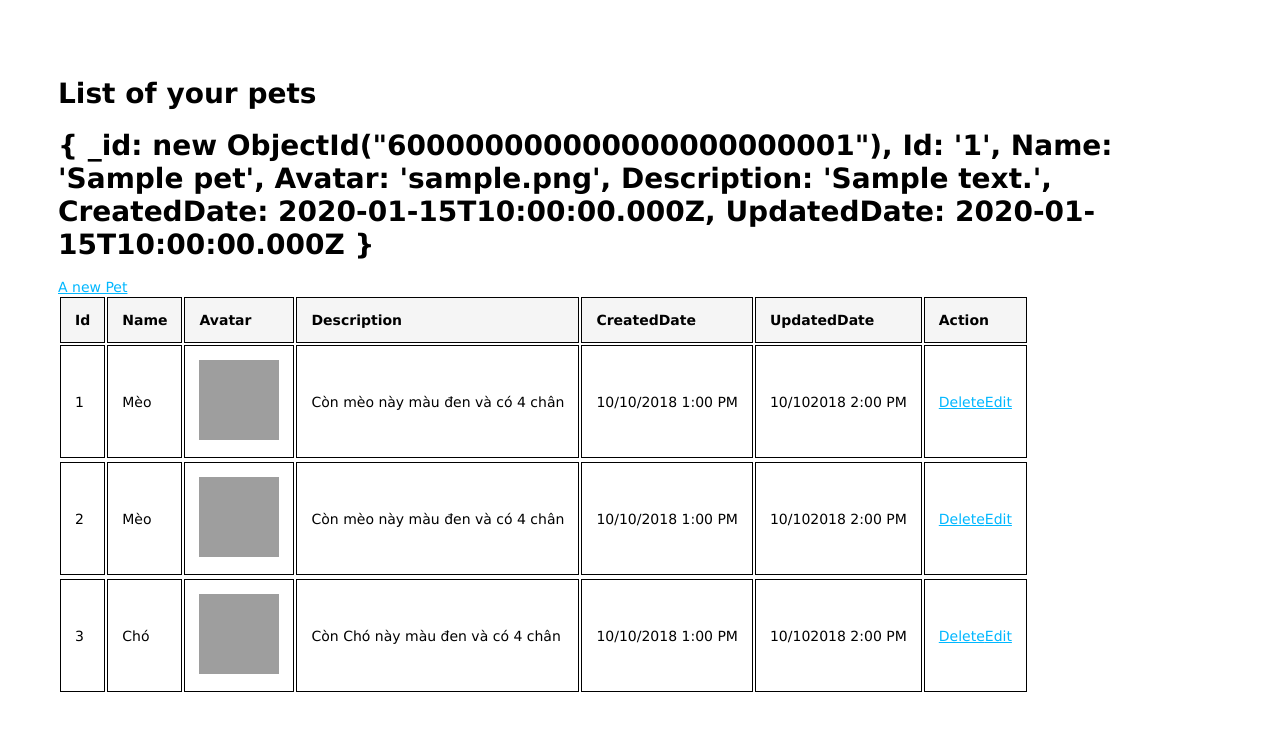
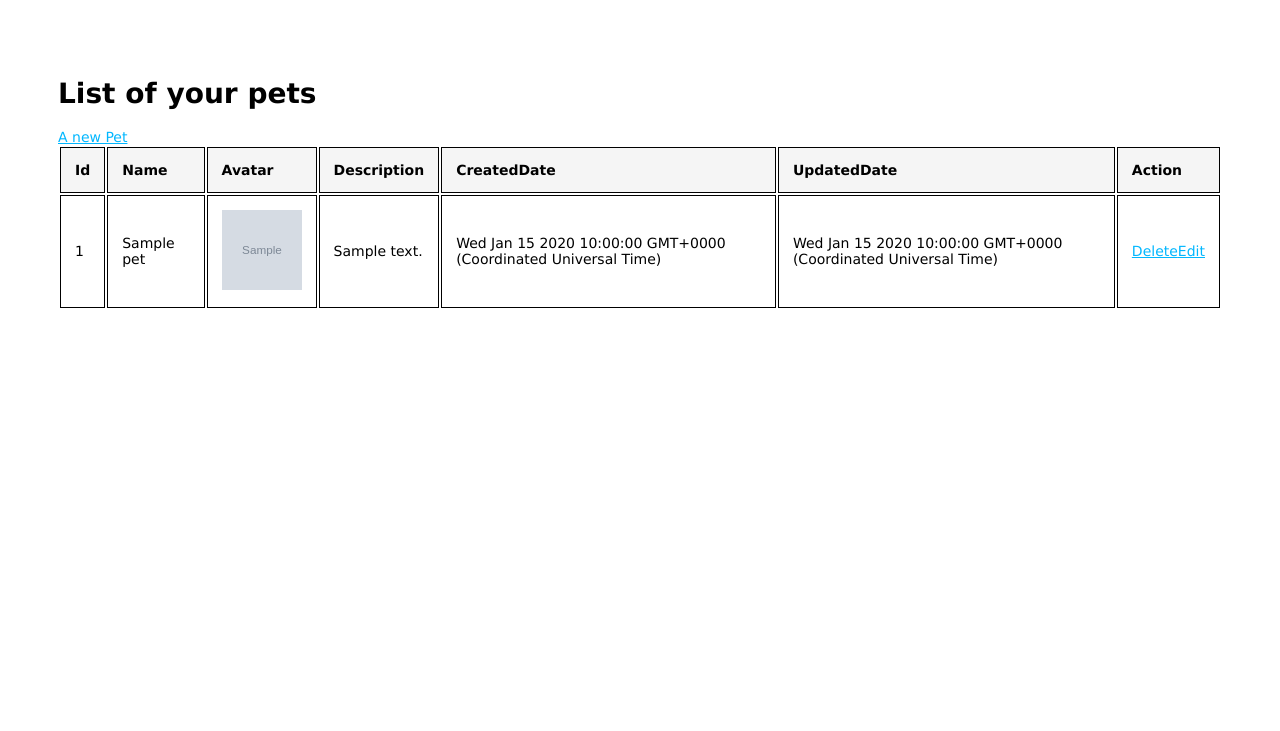
Before and after one commit to Congtrinh097/nodejs-training, a Node server app: page /pets/list in a window 1280 px wide. Shown: the top 731 px of the page. Run offline with Node 20, Linux system fonts and the light colour scheme; tables that the repository leaves empty hold one stand-in row (values such as "Sample post"); grey boxes marked "Sample" are stand-in pictures; some libraries are stand-ins or nearby versions; grey boxes are pictures that could not be loaded.

Commit message:
Complete function List pet

```diff
--- a/BaiTap-Njx03/views/list.pug
+++ b/BaiTap-Njx03/views/list.pug
@@ -4,7 +4,6 @@ extends layout
 block content
   script(src='/javascripts/app.js')
   h1= title
-  h1= pets
   a(type="button" href="/pets/add") A new Pet
   table
     tr
@@ -15,39 +14,16 @@ block content
       th CreatedDate
       th UpdatedDate
       th Action
-    tr
-      td 1
-      td Mèo
-      td
-        img.image(src='https://znews-photo-td.zadn.vn/w660/Uploaded/znguhv/2017_10_11/zing_con_meo_hong_kong.jpg' width="80" height="80" alt="Image of Pets")
-      td Còn mèo này màu đen và có 4 chân
-      td 10/10/2018 1:00 PM
-      td 10/102018  2:00 PM
-      td
-         a(href="/" onClick="deletePet()") Delete
-         a(href="/edit") Edit
-    tr
-    tr
-      td 2
-      td Mèo
-      td
-        img.image(src='https://znews-photo-td.zadn.vn/w660/Uploaded/znguhv/2017_10_11/zing_con_meo_hong_kong.jpg' width="80" height="80" alt="Image of Pets")
-      td Còn mèo này màu đen và có 4 chân
-      td 10/10/2018 1:00 PM
-      td 10/102018  2:00 PM
-      td
-        a(href="/" onClick="deletePet()") Delete
-        a(href="/edit") Edit
-    tr
-    tr
-      td 3
-      td Chó
-      td
-        img.image(src='https://znews-photo-td.zadn.vn/w660/Uploaded/znguhv/2017_10_11/zing_con_meo_hong_kong.jpg' width="80" height="80" alt="Image of Pets")
-      td Còn Chó này màu đen và có 4 chân
-      td 10/10/2018 1:00 PM
-      td 10/102018  2:00 PM
-      td
-        a(href="/" onClick="deletePet()") Delete
-        a(href="/edit") Edit
-    tr
+    each value in pets
+      tr
+        td= value.Id
+        td= value.Name
+        td
+          - var url= value.Avatar
+          img.image(src=url width="80" height="80" alt="Image of Pets")
+        td= value.Description
+        td= value.CreatedDate
+        td= value.UpdatedDate
+        td
+          a(href="/" onClick="deletePet()") Delete
+          a(href="/edit") Edit
```
